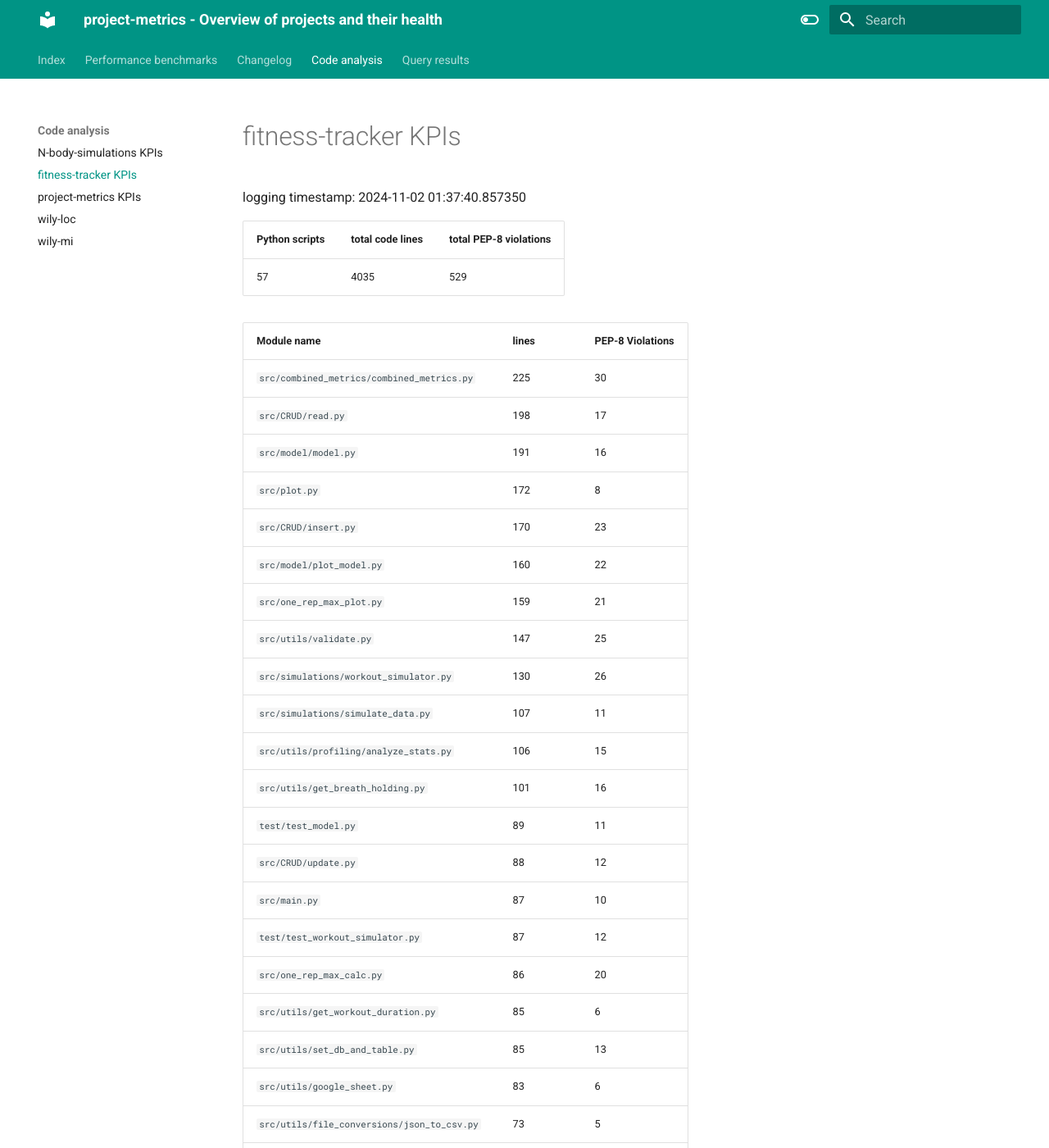
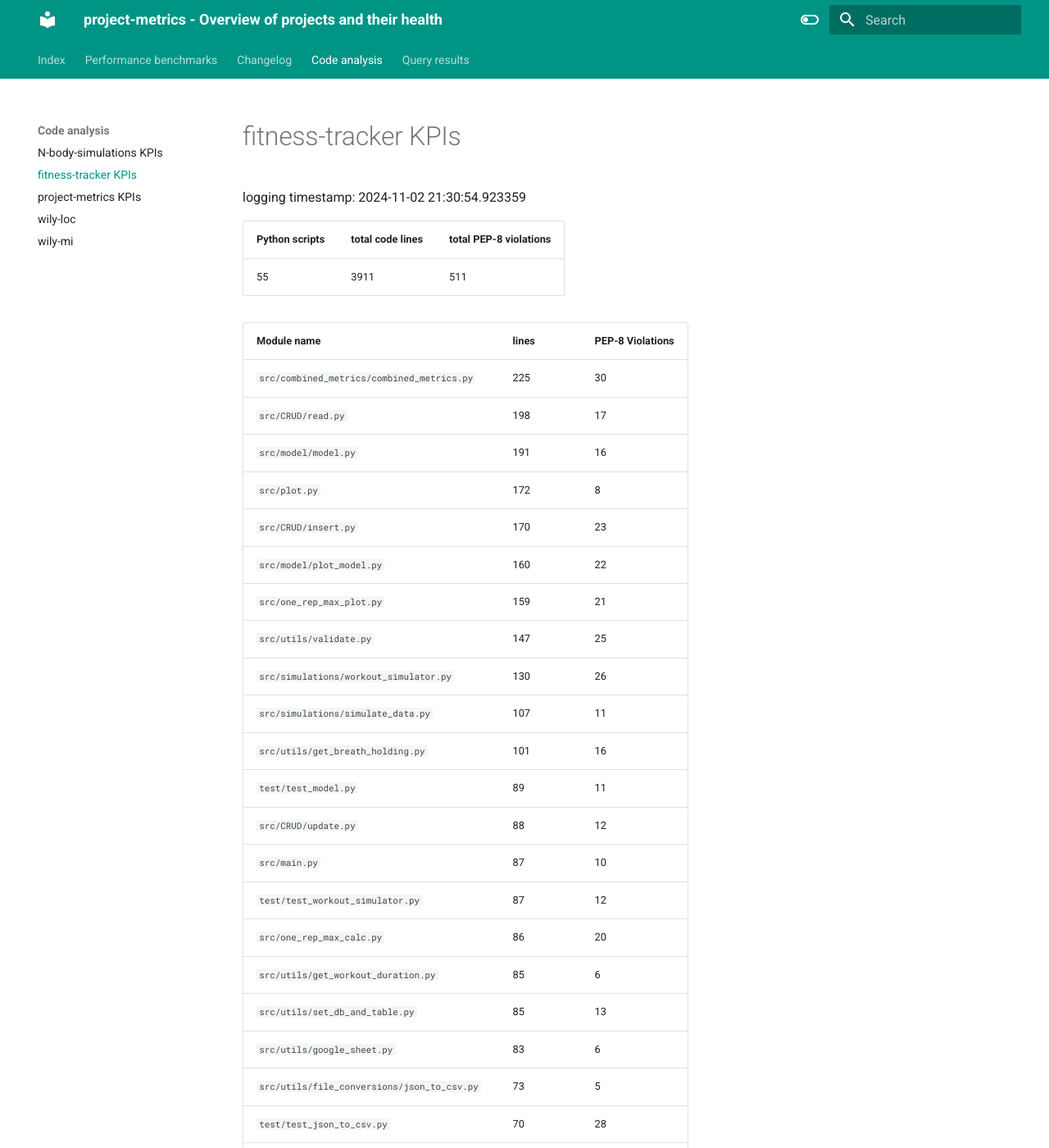
Before and after one commit to TheNewThinkTank/project-metrics, an MkDocs documentation site: the page built from docs/project_docs/code-analysis/kpi_fitness-tracker.md, in a window 1280 px wide and 1400 px high. Shown: the whole window at 82% size. Built offline with MkDocs 1.6.1 and Material for MkDocs 9.7.7, drawn with Linux system fonts in a browser that asks for light colours; some of the changed text lies outside the part shown.

Commit message:
Updating file

```diff
--- a/docs/project_docs/code-analysis/kpi_fitness-tracker.md
+++ b/docs/project_docs/code-analysis/kpi_fitness-tracker.md
@@ -1,11 +1,11 @@
 # fitness-tracker KPIs
 
 logging timestamp:
-2024-11-02 01:37:40.857350
+2024-11-02 21:30:54.923359
 
 | Python scripts | total code lines | total PEP-8 violations |
 | --- | --- | --- |
-| 57| 4035 | 529 |
+| 55| 3911 | 511 |
 
 | Module name | lines | PEP-8 Violations |
 | --- | --- | --- |
@@ -19,7 +19,6 @@ logging timestamp:
 | `src/utils/validate.py                   ` |        147 |                   25 |
 | `src/simulations/workout_simulator.py    ` |        130 |                   26 |
 | `src/simulations/simulate_data.py        ` |        107 |                   11 |
-| `src/utils/profiling/analyze_stats.py    ` |        106 |                   15 |
 | `src/utils/get_breath_holding.py         ` |        101 |                   16 |
 | `test/test_model.py                      ` |         89 |                   11 |
 | `src/CRUD/update.py                      ` |         88 |                   12 |
@@ -60,7 +59,6 @@ logging timestamp:
 | `test/test_get_exercises.py              ` |         25 |                    2 |
 | `test/conftest.py                        ` |         18 |                    5 |
 | `test/test_get_year_and_week.py          ` |         18 |                    2 |
-| `src/utils/profiling/profiling_utils.py  ` |         18 |                    3 |
 | `src/utils/get_tz.py                     ` |         16 |                    3 |
 | `test/test_get_workout_duration.py       ` |          9 |                    2 |
 | `src/utils/get_split.py                  ` |          9 |                    2 |
```
